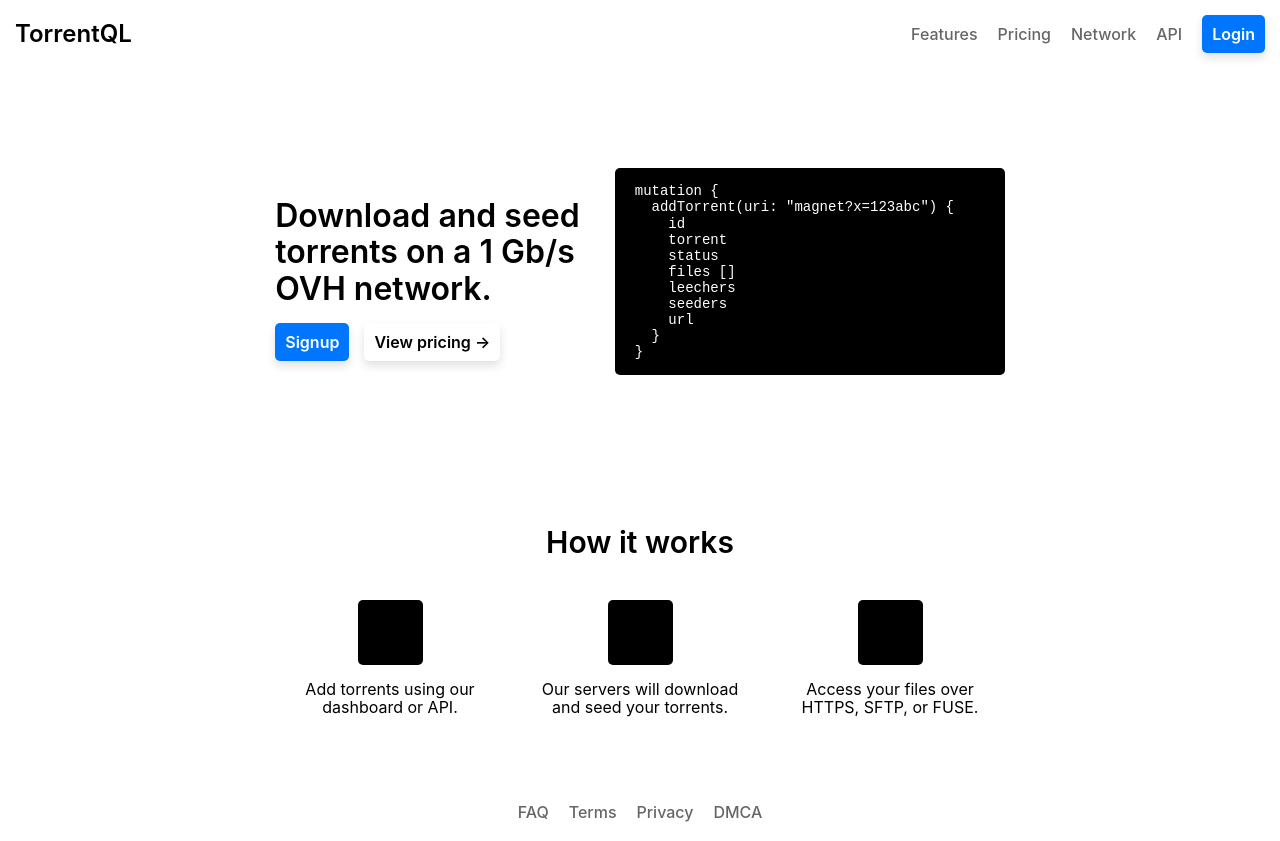
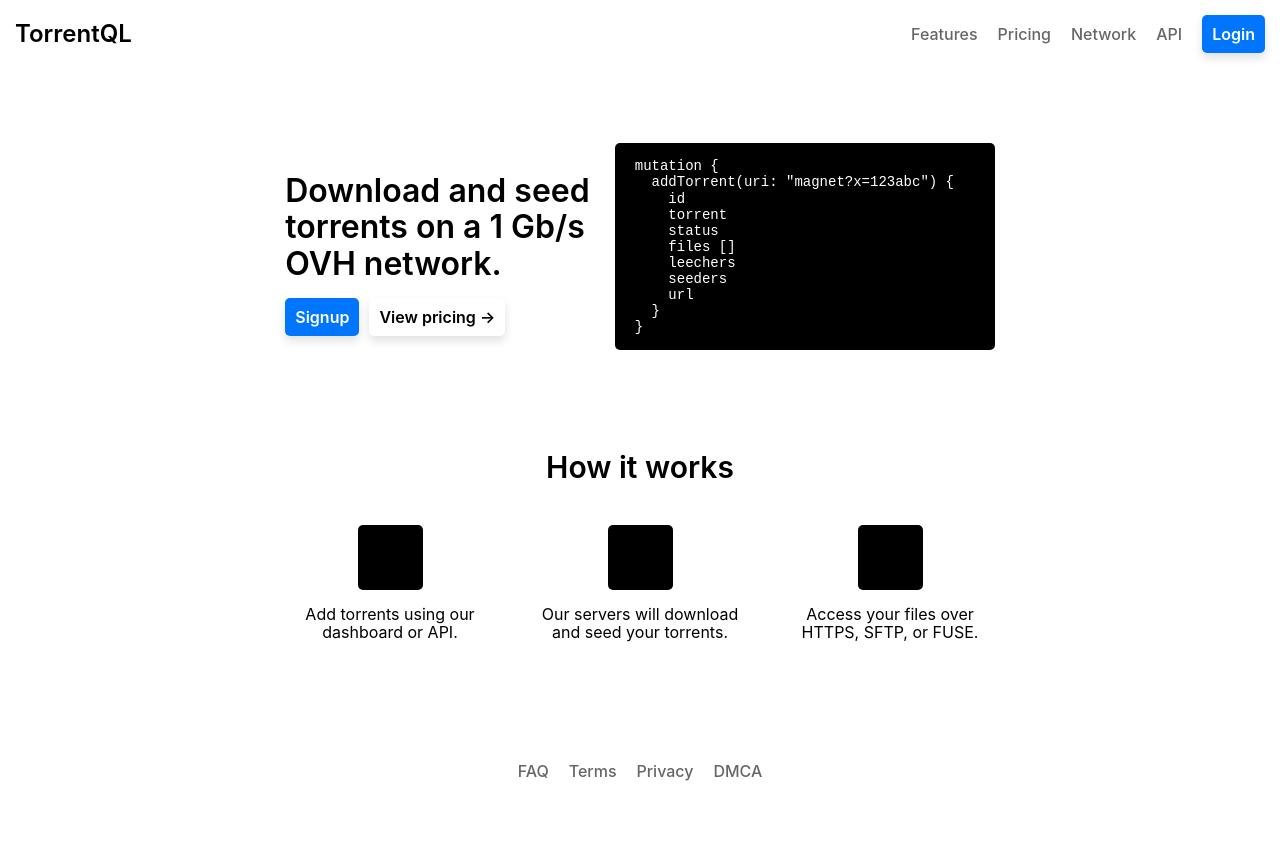
Before and after one commit to mitchellhuang/torrentql, a Next.js app in the folder packages/nextjs/: page / in a window 1280 px wide. After the commit the page ends 800 px from the top, so only its background shows below. Built offline with nearby package versions, Linux system fonts and the light colour scheme.

Commit message:
Cleanup styling

```diff
--- a/packages/nextjs/components/Button.js
+++ b/packages/nextjs/components/Button.js
@@ -35,7 +35,7 @@
   if (href) {
     return (
       <Link href={href}>
-        <a className={`${className} button`}>
+        <a className={`${className} button`} {...props}>
           {children}
           {styles}
         </a>
--- a/packages/nextjs/forms/LoginForm.js
+++ b/packages/nextjs/forms/LoginForm.js
@@ -48,7 +48,7 @@
             Login
           </Button>
           <Button
-            type="submit"
+            href="/forgot_password"
             disabled={isSubmitting}
             style={{ marginLeft: '10px' }}
             white
--- a/packages/nextjs/pages/index.js
+++ b/packages/nextjs/pages/index.js
@@ -30,8 +30,7 @@
         <p className="tagline-price">Storage at $0.01 / GB / month.</p>
       </div>
       <Button href="/signup">Signup</Button>
-      <span style={{ marginLeft: '15px' }} />
-      <Button href="/pricing" white>View pricing →</Button>
+      <Button href="/pricing" style={{ marginLeft: '10px' }} white>View pricing →</Button>
     </div>
     <div className="right">
       <div className="example">
@@ -80,8 +79,8 @@
           flex-direction: row;
           justify-content: center;
           align-items: center;
-          padding: 100px 15px;
-          margin-bottom: 25px;
+          padding-top: 75px;
+          padding-bottom: 75px;
         }
         .tagline {
           font-size: 32px;
@@ -90,8 +89,8 @@
           margin: 15px 0;
         }
         .example {
-          width: 360px;
-          margin-left: 35px;
+          width: 350px;
+          margin-left: 25px;
         }
       }
     `}</style>
```
